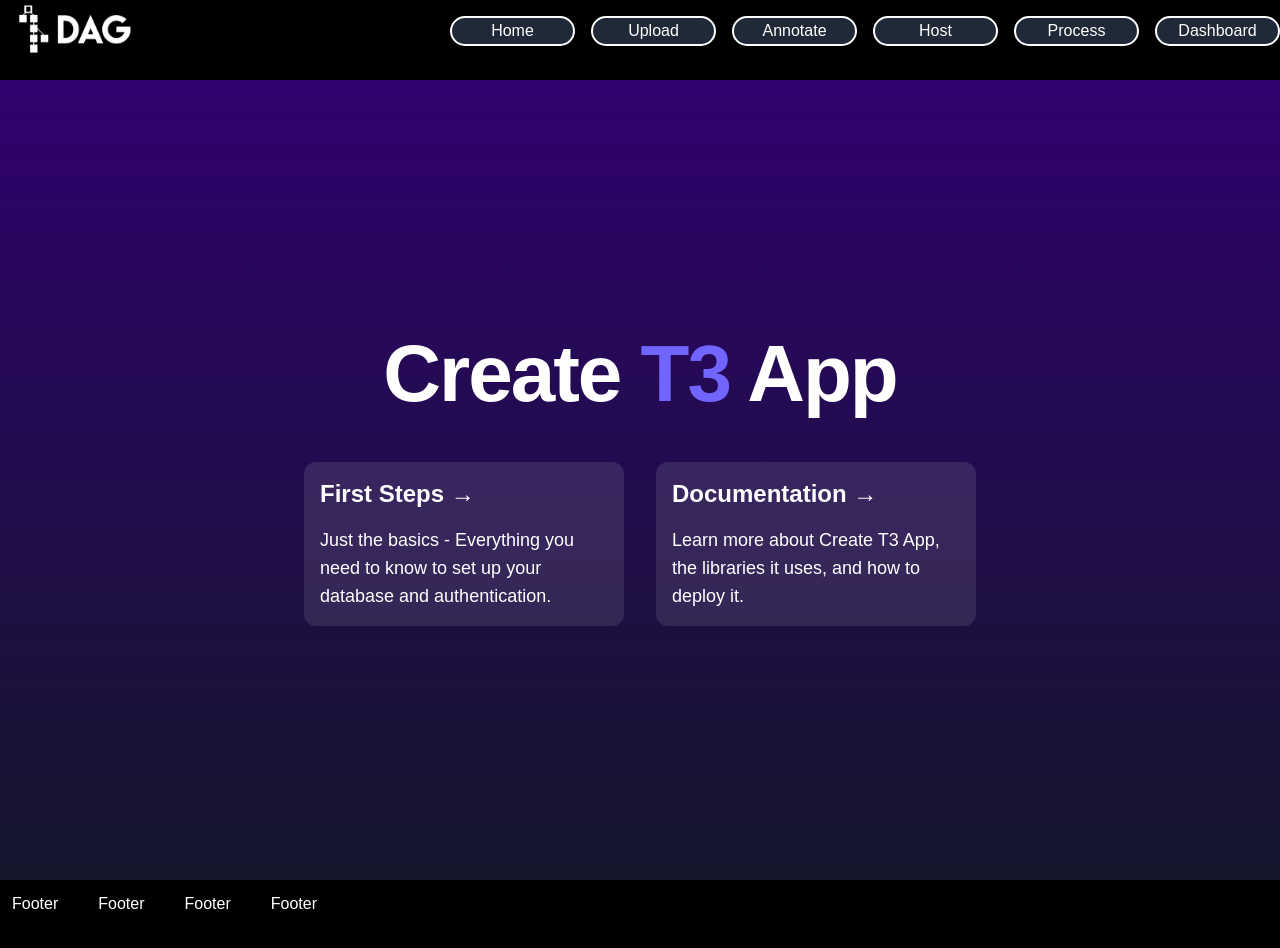
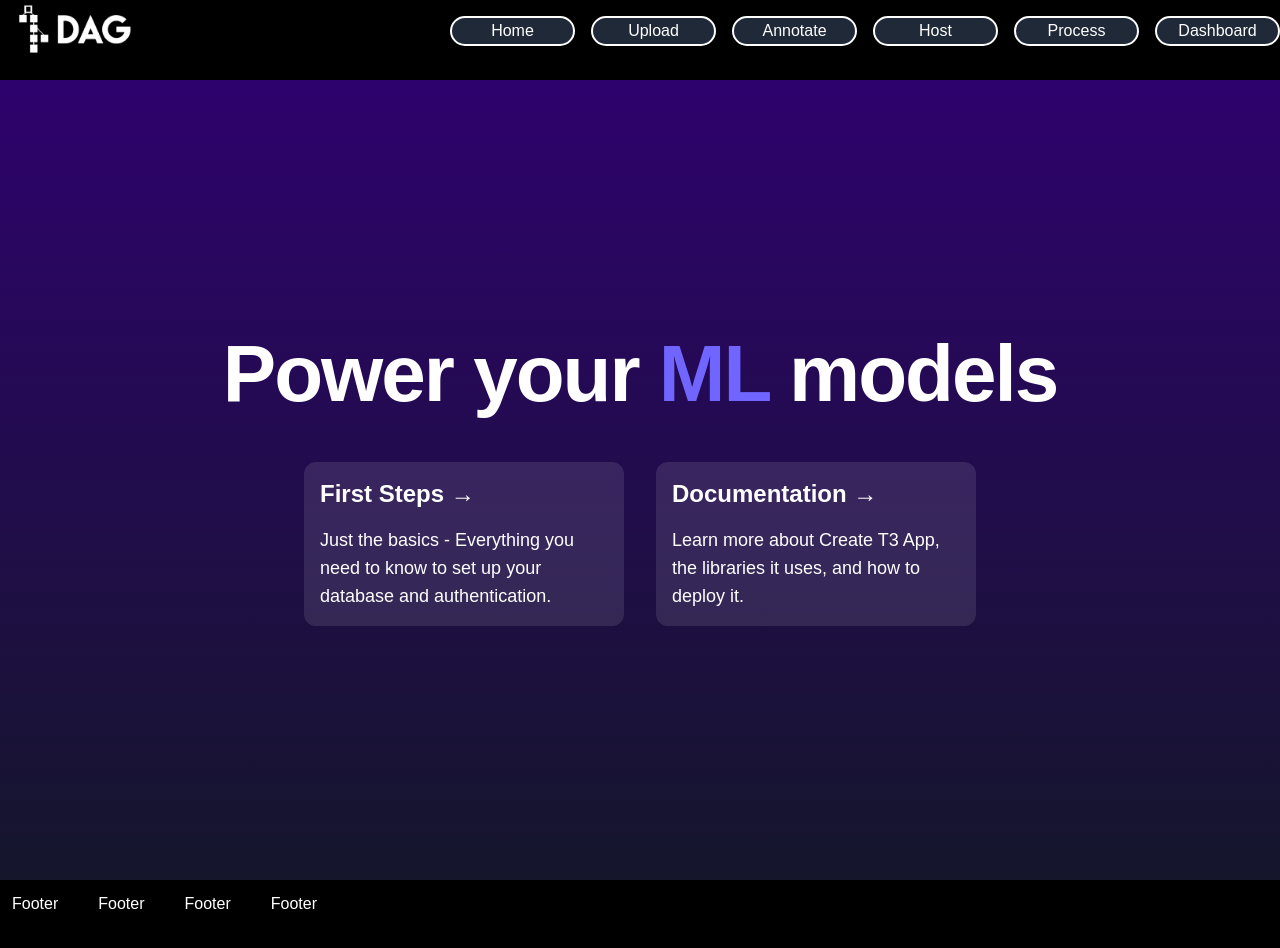
Before and after one commit to Bobliuuu/DAG, a Next.js app in the folder dag/: page / in a window 1280 px wide. Shown: the top 948 px of the page. Built offline with nearby package versions, Linux system fonts and the light colour scheme.

Commit message:
homepage

```diff
--- a/dag/src/pages/index.tsx
+++ b/dag/src/pages/index.tsx
@@ -12,7 +12,7 @@
       <main className="flex min-h-screen flex-col items-center justify-center bg-gradient-to-b from-[#2e026d] to-[#15162c]">
         <div className="container flex flex-col items-center justify-center gap-12 px-4 py-16 ">
           <h1 className="text-5xl font-extrabold tracking-tight text-white sm:text-[5rem]">
-            Create <span className="text-[hsl(244,100%,70%)]">T3</span> App
+            Power your <span className="text-[hsl(244,100%,70%)]">ML</span> models
           </h1>
           <div className="grid grid-cols-1 gap-4 sm:grid-cols-2 md:gap-8">
             <Link
```
